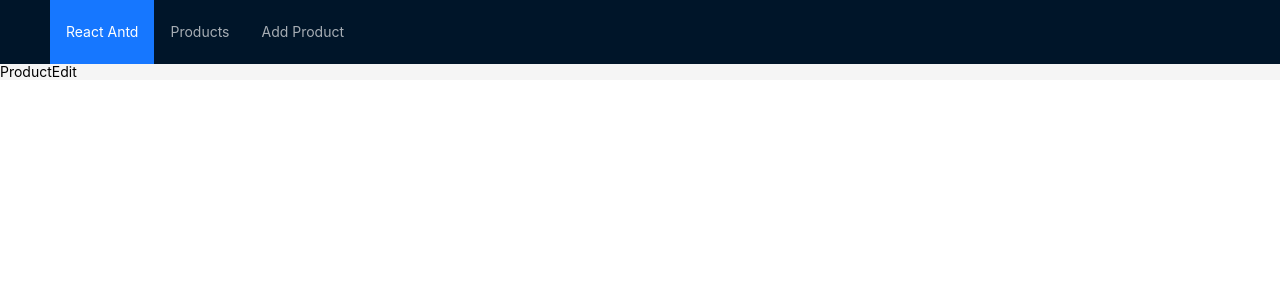
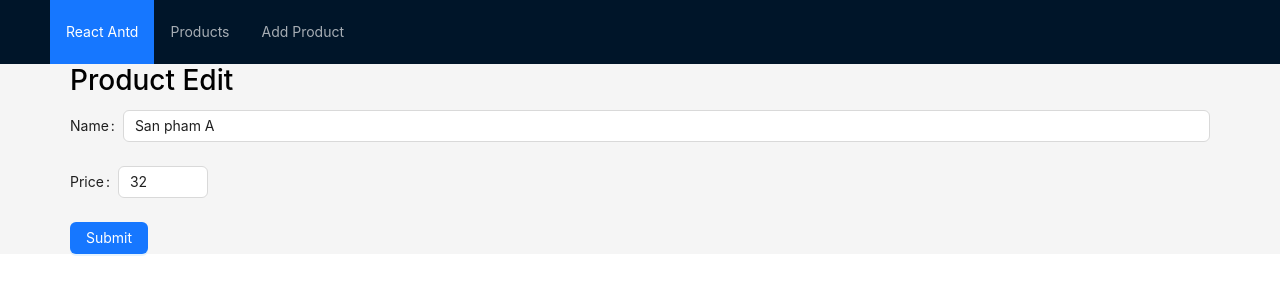
Before and after one commit to vanhoa690/web2091-react-sp25, a React (Vite) app: page /product/1/edit in a window 1280 px wide. Shown: the top 300 px of the page. Built offline with nearby package versions, Linux system fonts and the light colour scheme; data requests are answered from the project's data file.

Commit message:
dien du lieu vao form edit

```diff
--- a/src/pages/product/edit.tsx
+++ b/src/pages/product/edit.tsx
@@ -1,5 +1,46 @@
+import { useQuery } from "@tanstack/react-query";
+import { Button, Form, Input, InputNumber } from "antd";
+import axios from "axios";
+import { useEffect } from "react";
+import { useParams } from "react-router-dom";
+
 function ProductEdit() {
-  return <div>ProductEdit</div>;
+  const { id } = useParams();
+  const [form] = Form.useForm();
+
+  const getProductDetail = async () => {
+    if (!id) return;
+    const { data } = await axios.get(`http://localhost:3000/products/${id}`);
+    return data;
+  };
+
+  const { data: product } = useQuery({
+    queryKey: ["product"],
+    queryFn: getProductDetail,
+  });
+  console.log(product);
+
+  useEffect(() => {
+    if (!product) return;
+    form.setFieldsValue(product); // reset form theo data product
+  }, [product, form]);
+
+  return (
+    <div style={{ padding: "0 70px" }}>
+      <h1>Product Edit</h1>
+      <Form form={form}>
+        <Form.Item label="Name" name="name">
+          <Input />
+        </Form.Item>
+        <Form.Item label="Price" name="price">
+          <InputNumber />
+        </Form.Item>
+        <Button type="primary" htmlType="submit">
+          Submit
+        </Button>
+      </Form>
+    </div>
+  );
 }
 
 export default ProductEdit;
--- a/src/pages/product/list.tsx
+++ b/src/pages/product/list.tsx
@@ -1,6 +1,7 @@
 import { useQuery } from "@tanstack/react-query";
-import { Image, Table } from "antd";
+import { Button, Image, Table } from "antd";
 import axios from "axios";
+import { Link } from "react-router-dom";
 
 function ProductList() {
   const getAllProduct = async () => {
@@ -36,6 +37,22 @@ function ProductList() {
       dataIndex: "desc",
       key: "desc",
     },
+    {
+      title: "Actions",
+      render: (product: any) => {
+        console.log({ product });
+        return (
+          <>
+            <Button type="primary">
+              <Link to={`/product/${product.id}/edit`}>Edit</Link>
+            </Button>
+            <Button variant="filled" color="danger">
+              Delete
+            </Button>
+          </>
+        );
+      },
+    },
   ];
   return <Table dataSource={data} columns={columns} loading={isLoading} />;
 }
```
